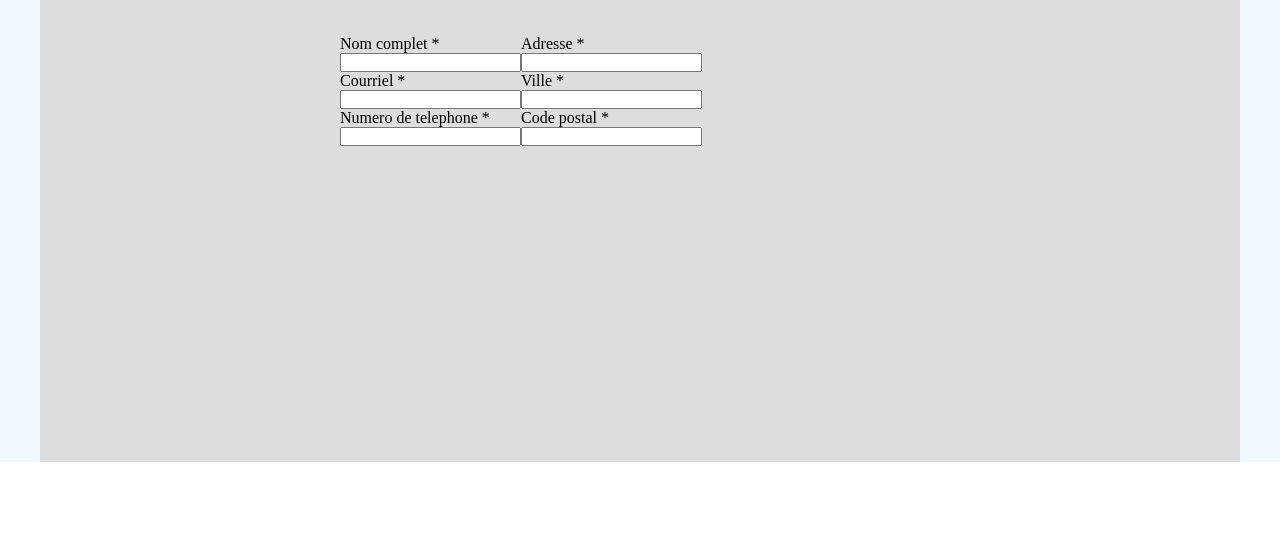
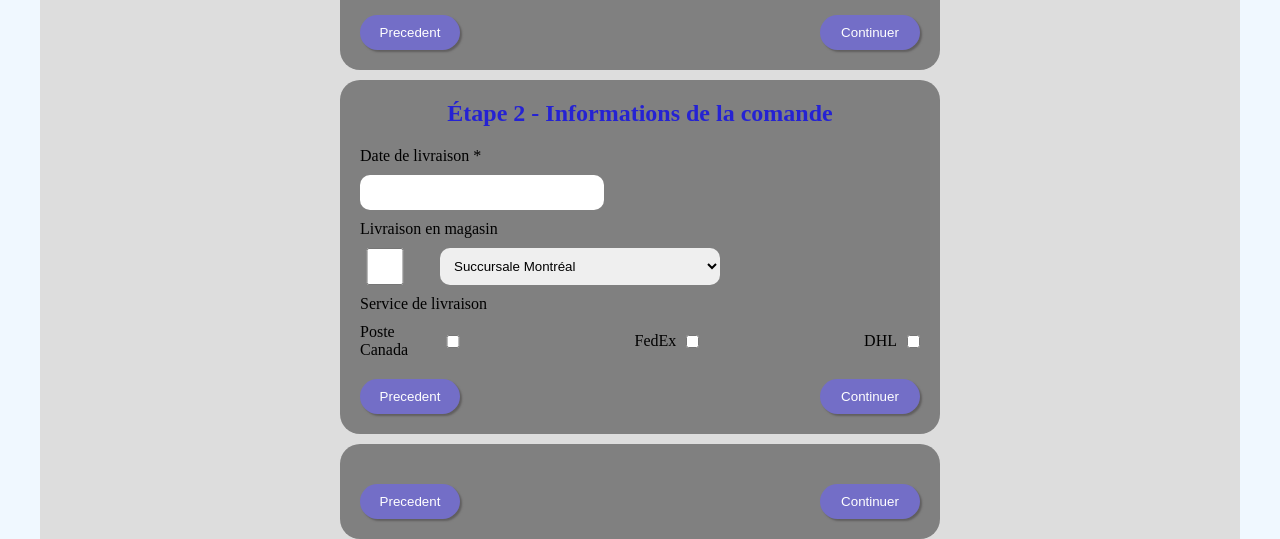
Before and after one commit to DionisCeb/tp2_interface, a plain HTML site: page index.html in a window 1280 px wide. Shown: the part 338-877 px from the top of the page. Before the commit the page ends 800 px from the top, so only its background shows below. Drawn offline with Linux system fonts and the light colour scheme.

Commit message:
Verification et validation

```diff
--- a/assets/styles/style.css
+++ b/assets/styles/style.css
@@ -32,12 +32,65 @@
 
 form{
     display: flex;
-    padding: 30px;
+    flex-direction: column;
     min-width: 600px;
     border-radius: 20px;
+    gap: 10px;
+}
+
+
+/*SECTIONS*/
+section {
+    background-color: gray;
+    padding: 20px;
+    border-radius: 20px;
+}
+
+
+
+.informations {
+    display: flex;
+    flex-direction: row;
+}
+
+.informations input {
+    padding: 10px;
+    border-radius: 5px;
+    border: none;
 }
 
 form div{
     display: flex;
     flex-direction: column;
+    gap: 10px;
 }
+
+
+.personal, .adresse {
+    width: 50%;
+}
+
+/*footer*/
+
+.footer_form {
+    margin-top: 20px;
+    display: flex;
+    flex-direction: row;
+    justify-content: space-between;
+}
+
+.footer_form button {
+    width: 100px;
+    padding: 10px;
+    border-radius: 20px;
+    border: none;
+    cursor: pointer;
+    box-shadow: 10,10,10, 0.5 beige;
+    color: white;
+    background-color: rgb(115 110 199);
+    box-shadow: 2px 2px 2px rgb(96, 94, 94);
+}
+
+.footer_form button:hover{
+    background-color: rgb(79, 133, 124);
+}
--- a/index.html
+++ b/index.html
@@ -12,6 +12,9 @@
             <div class="structure_form">
                 <h1>Validation de l'achat</h1>
                 <form id="1" action="">
+                    <section>
+                        <h1>Étape 1 - Informations personnelles</h1>
+                        <div class="informations">
                             <div class="personal">
                                 <div>
                                     <label for="nom">Nom complet <span>*</span></label>
@@ -40,6 +43,62 @@
                                     <input type="text">
                                 </div>
                             </div>
+                        </div>
+                        <div class="footer_form">
+                            <button class="precedent">Precedent</button>
+                            <button class="continuer">Continuer</button>
+                        </div>
+                    </section>
+
+                    <section>
+                        <h1>Étape 2 - Informations de la comande</h1>
+                        <div class="livraison">
+                            <div>
+                                <label for="livraison">Date de livraison <span>*</span></label>
+                                <input type="text">
+                            </div>
+                            <div>
+                                <label for="magasin">Livraison en magasin</label>
+                                <div class="choix_magasin">
+                                    <input type="checkbox">
+                                    <select name="succursale" id="succursale">
+                                        <option value="Montreal">Succursale Montréal</option>
+                                        <option value="Laval">Succursale Laval</option>
+                                        <option value="Longueuil">Succursale Longueuil</option>
+                                      </select>
+                                </div>
+                                <label for="service_livraison">Service de livraison</label>
+                                <div class="choix_livraison">
+                                    <div>
+                                        <label for="poste_ca">Poste Canada</label>
+                                        <input type="checkbox">
+                                    </div>
+                                    <div>
+                                        <label for="poste_ca">FedEx</label>
+                                        <input type="checkbox">
+                                    </div>
+                                    <div>
+                                        <label for="poste_ca">DHL</label>
+                                        <input type="checkbox">
+                                    </div>
+                                </div>
+                            </div>
+                        </div>
+                        <div class="footer_form">
+                            <button class="precedent">Precedent</button>
+                            <button class="continuer">Continuer</button>
+                        </div>
+                    </section>
+
+                    <section>
+                        <div class="informations">
+
+                        </div>
+                        <div class="footer_form">
+                            <button class="precedent">Precedent</button>
+                            <button class="continuer">Continuer</button>
+                        </div>
+                    </section>
                 </form>
             </div>
         </div>
```
Lines whose indentation alone changed are shown as unchanged.
